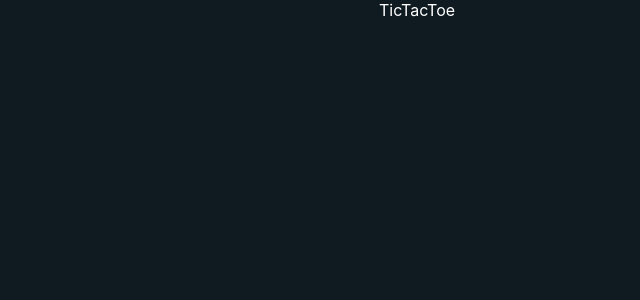
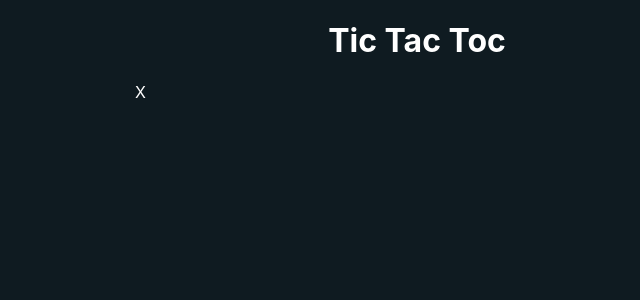
Before and after one commit to Hileene/Tic-Tac-Toe-Game, a React (Create React App) app: page / in a window 1280 px wide. Shown: the top 300 px of the page, without its empty margins (223-863 px from the left). Built offline with nearby package versions, Linux system fonts and the light colour scheme.

Commit message:
Import css file

```diff
--- a/src/Components/TicTacToe/TicTacToe.jsx
+++ b/src/Components/TicTacToe/TicTacToe.jsx
@@ -1,8 +1,13 @@
 import React from 'react'
+import Board from '../Board/Board'
+import './TicTacToe.css'
 
 function TicTacToe() {
   return (
-    <div>TicTacToe</div>
+    <div>
+      <h1>Tic Tac Toc</h1>
+      <Board />
+    </div>
   )
 }
 
```
